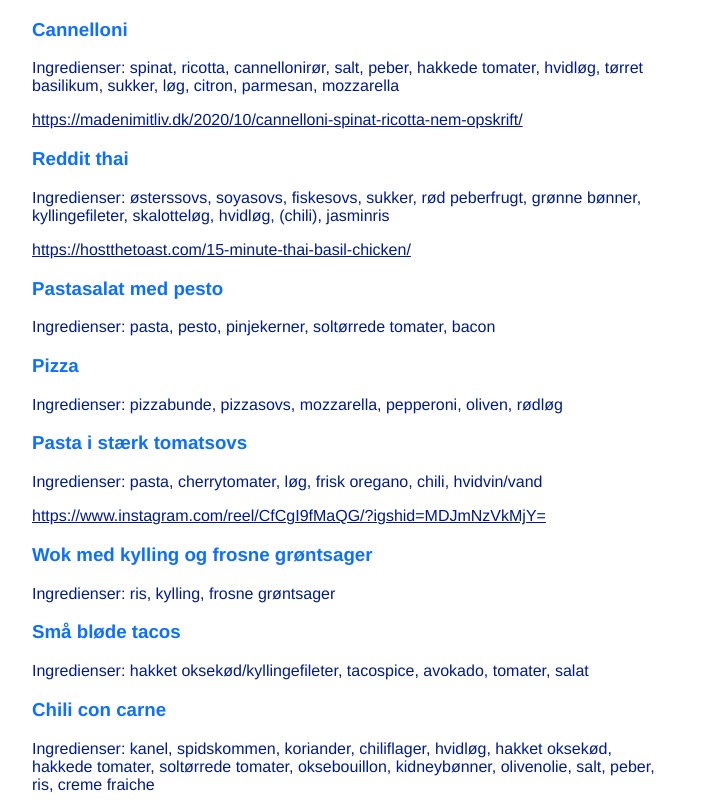
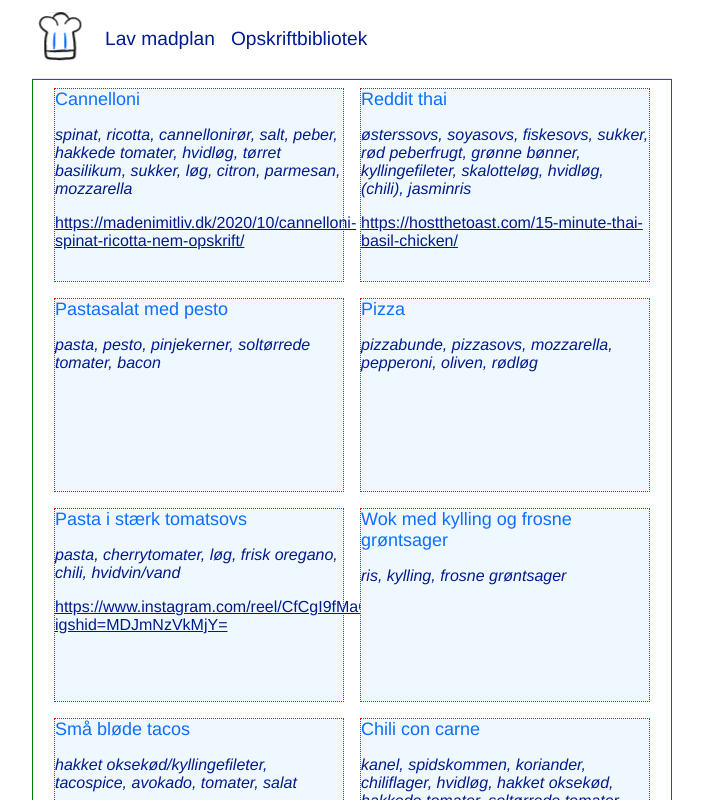
Before and after one commit to mathildegeh/madplan, a React (Create React App) app: page /all-recipes in a window 1280 px wide. Shown: the top 800 px of the page, without its empty margins (288-991 px from the left). Built offline with nearby package versions, Linux system fonts and the light colour scheme.

Commit message:
opskriftbiblo

```diff
--- a/src/App.css
+++ b/src/App.css
@@ -7,20 +7,22 @@
 }
 
 .navbar {
-  background-color: #f8f9fa;
   border-bottom: 1px solid #e9ecef;
   border-top-left-radius: 0.3rem;
   border-top-right-radius: 0.3rem;
-  padding: 0.5rem 1rem;
+  padding: 0.5rem 0rem;
 }
 
-.navbar a {
-  color: #343a40;
+.mr-auto {
+  display: flex;
+  align-items: center;
+}
+
+.mr-auto a {
+  margin-right: 1rem;
+  text-decoration: none;
   font-size: 1.2rem;
   font-weight: 300;
-  text-decoration: none;
-  margin-right: 1rem;
-
 }
 
 .centeredContainer {
@@ -33,6 +35,35 @@
 
 .dishList {
   background-color: aliceblue;
+}
+
+.dishListItem {
+
+}
+
+.dishCardContainer {
+  display: flex;
+  flex-direction: row;
+  flex-wrap: wrap;
+  max-width: 100%;
+  justify-content: center;
+  border: 1px solid green;
+}
+
+.dishCard {
+  display: flex;
+  flex-wrap: wrap;
+  flex-shrink: 1;
+  border: 1px dotted red;
+  background-color: aliceblue;
+  max-width: 18em;
+  margin: 0.5rem;
+  min-height: 12rem;
+}
+
+.dishCardTitle {
+  color: #0C6FFF;
+  font-size: large;
 }
 
 /* inputfields */
--- a/src/App.js
+++ b/src/App.js
@@ -8,6 +8,7 @@ function App() {
   return (
     <div className="App">
       <BrowserRouter>
+        <NavigationBar />
         <Routes>
           <Route path="/" element={<Mealplan />} />
           <Route path="/all-recipes" element={<Recipes />} />
--- a/src/components/allRecipes.js
+++ b/src/components/allRecipes.js
@@ -1,18 +1,26 @@
 import recipes from "../data/recipes.json";
-import React, { useState } from "react";
+import React from "react";
+import Card from "react-bootstrap/Card";
 
 // function that maps out all of the recipes from the data
+
 export function Recipes() {
   return (
-    <div>
+    <div className="dishCardContainer">
       {recipes.map((recipe) => {
         return (
-          <div className="dish" key={recipe.id}>
-            <h3>{recipe.name}</h3>
-            <p>Ingredienser: {recipe.ingredients}</p>
-            <a href={recipe.link} target="_blank">
-              {recipe.link}
-            </a>
+          <div className="dishCard" key={recipe.id}>
+            <Card style={{ width: "18rem" }}>
+              <Card.Body>
+                <Card.Title className="dishCardTitle">{recipe.name}</Card.Title>
+                <Card.Text>
+                  <i>{recipe.ingredients}</i>
+                </Card.Text>
+                <Card.Link href={recipe.link} target="_blank">
+                  {recipe.link}
+                </Card.Link>
+              </Card.Body>
+            </Card>
           </div>
         );
       })}
--- a/src/components/makeMealplan.js
+++ b/src/components/makeMealplan.js
@@ -133,7 +133,7 @@ export function Mealplan() {
       <div className="dishList">
         {randomRecipes.map((recipe) => {
           return (
-            <div className="dish" key={recipe.id}>
+            <div className="dishListItem" key={recipe.id}>
               <h3>{recipe.name}</h3>
               <p>Ingredienser: {recipe.ingredients}</p>
               <a href={recipe.link} target="_blank">
--- a/src/components/navbar.js
+++ b/src/components/navbar.js
@@ -6,7 +6,7 @@ import logo from "../chef-hat.svg";
 export function NavigationBar() {
   return (
     <Container>
-      <Navbar expand="lg" variant="dark" bg="light">
+      <Navbar className="navbar" expand="lg" variant="light" bg="">
         <Container>
           <Nav className="mr-auto">
             <Navbar.Brand href="/">
@@ -18,7 +18,7 @@ export function NavigationBar() {
             </Nav.Link>
 
             <Nav.Link classname="navlink" href="/all-recipes">
-              Alle opskrifter
+              Opskriftbibliotek
             </Nav.Link>
           </Nav>
         </Container>
--- a/src/data/recipes.json
+++ b/src/data/recipes.json
@@ -115,28 +115,28 @@
     "id": "18",
     "name": "Broccolitærte",
     "link": "https://martinys.dk/broccolitaerte-med-bacon/",
-    "ingredients": "hakket oksekød/kyllingefileter, tacospice, avokado, tomat, salat",
+    "ingredients": "tærtebund, bacon, broccoli, æg, mælk",
     "time": "25 minutter"
 },
 {
     "id": "19",
     "name": "Svampepasta",
     "link": "https://www.jamieoliver.com/recipes/mushroom-recipes/garlic-mushroom-pasta/",
-    "ingredients": "hakket oksekød/kyllingefileter, tacospice, avokado, tomat, salat",
+    "ingredients": "pasta, hvidløg, svampe, parmesan, creme fraiche",
     "time": "25 minutter"
 },
 {
     "id": "20",
     "name": "Pitabrød",
     "link": "",
-    "ingredients": "hakket oksekød/kyllingefileter, tacospice, avokado, tomat, salat",
+    "ingredients": "kebab, pitabrød, tomat, salat, agurk, dressing",
     "time": "25 minutter"
 },
 {
     "id": "21",
     "name": "Kødboller i tomatsovs",
     "link": "https://mariavestergaard.dk/italienske-koedboller-i-tomatsovs/",
-    "ingredients": "hakket oksekød/kyllingefileter, tacospice, avokado, tomat, salat",
+    "ingredients": "løg, hvidløg, hakkede tomater, tomatpure, basilikum, oregano, cayennepeber, madlavningsfløde, hakket oksekød, æg, hvedemel, spaghetti",
     "time": "45 minutter"
 },
 {
@@ -180,5 +180,26 @@
     "link": "https://ricetta.it/pasta-alla-carbonara",
     "ingredients": "spaghetti, salt, peber, guanciale, parmesan, æggeblommer",
     "time": "25 minutter"
+},
+{
+    "id": "28",
+    "name": "Spicy pasta",
+    "link": "https://www.instagram.com/p/CfCgI9fMaQG/",
+    "ingredients": "pasta, cherrytomater, chiliflager, løg, hvidløg, oregano",
+    "time": "15 minutter"
+},
+{
+    "id": "29",
+    "name": "Cottage pie",
+    "link": "https://www.instagram.com/p/ChjPXCLrc81/",
+    "ingredients": "løg, hvidløg, selleri, gulerød, zucchini, hakket oksekøb, mel, tomatpure, oksebuillon, laurbærblade, worcestershiresovs, timian, peber, salt, kartoffelmos, parmesan",
+    "time": "60 minutter"
+},
+{
+    "id": "30",
+    "name": "Indisk linsecurry",
+    "link": "https://stinna.dk/aftensmad/indisk-linsecurry.html",
+    "ingredients": "løg, hvidløg, frisk ingefær, spidskommen, koriander, kanel, gurkemeje, hakkede otmater, kokosmælk, vand, kartofler, belugalinser, soyasovs, ris",
+    "time": "40 minutter"
 }
 ]
```
